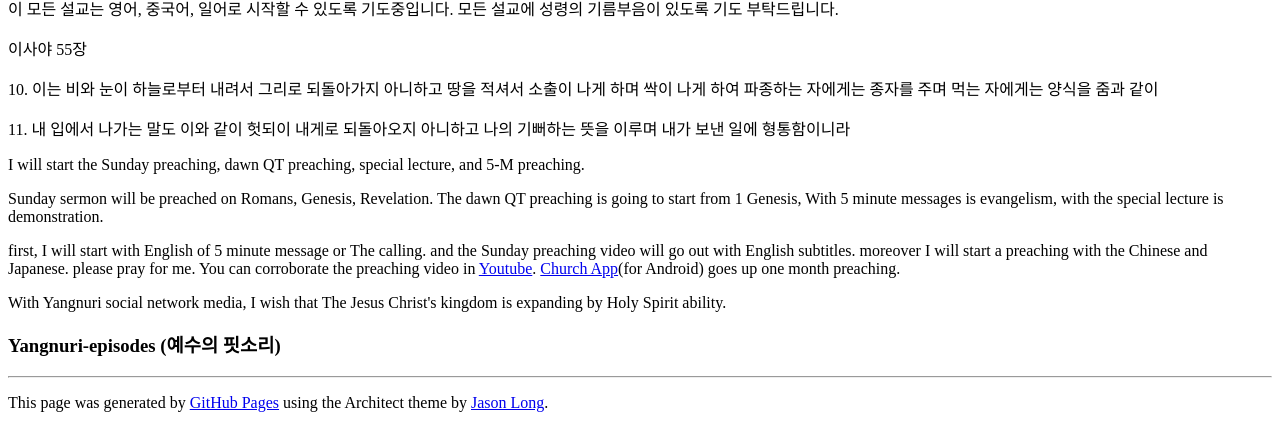
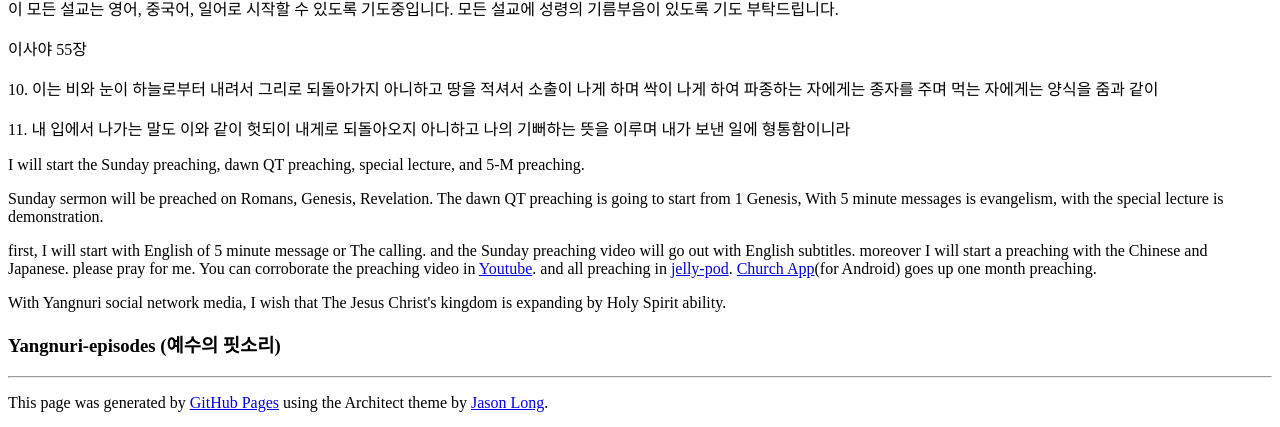
Before and after one commit to yangnuri2/yangnuri2.github.io, a Jekyll site: the page built from _posts/2015-1-3-yang-1-1.md, in a window 1280 px wide and 900 px high, scrolled down 484 px, cut to the strip 0-427 px from the top of the window. Built offline with Jekyll 4.4.1, drawn with Linux system fonts in a browser that asks for light colours.

Commit message:
Update default.html

```diff
--- a/_layouts/default.html
+++ b/_layouts/default.html
@@ -87,10 +87,11 @@
 
 <p>first, I will start with English of 5 minute message or The calling. and the Sunday preaching video will go out with English subtitles. moreover I will start a preaching with the Chinese and Japanese. please pray for me.
 
-You can corroborate the preaching video in <a href="http://www.youtube.com/channel/UCcx23KhkV_-P7ZygYCq8wFw" class="Youtube">Youtube</a>. <a href="https://play.google.com/store/apps/details?id=vercoop.yangnuri.app&hl=en_GB" class="교회 App">Church App</a>(for Android) goes up one month preaching.</p>
+You can corroborate the preaching video in <a href="http://www.youtube.com/channel/UCcx23KhkV_-P7ZygYCq8wFw" class="Youtube">Youtube</a>. and all preaching in <a href="http://www.jellypod.com/6484"class="jelly-pod">jelly-pod</a>. <a href="https://play.google.com/store/apps/details?id=vercoop.yangnuri.app&hl=en_GB" class="교회 App">Church App</a>(for Android) goes up one month preaching.</p>
 
 <p> With Yangnuri social network media, I wish that The Jesus Christ's kingdom is expanding by Holy Spirit ability.</p>
 <h3>
+
 
 <a id="Yangnuri-episodes(예수의 핏소리)" class="anchor" href="#Yangnuri-episodes(예수의 핏소리)" aria-hidden="true"><span class="octicon octicon-link"></span></a>Yangnuri-episodes (예수의 핏소리)</h3>
 
```
